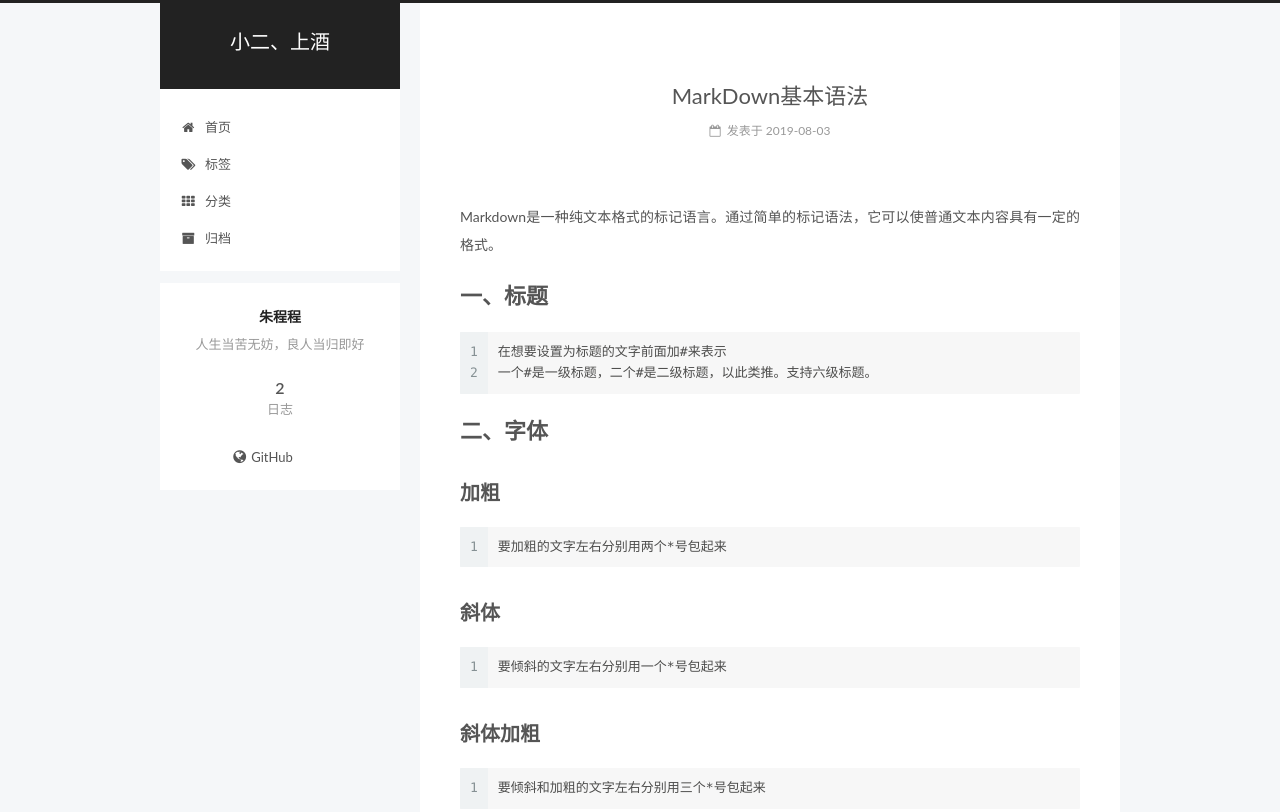
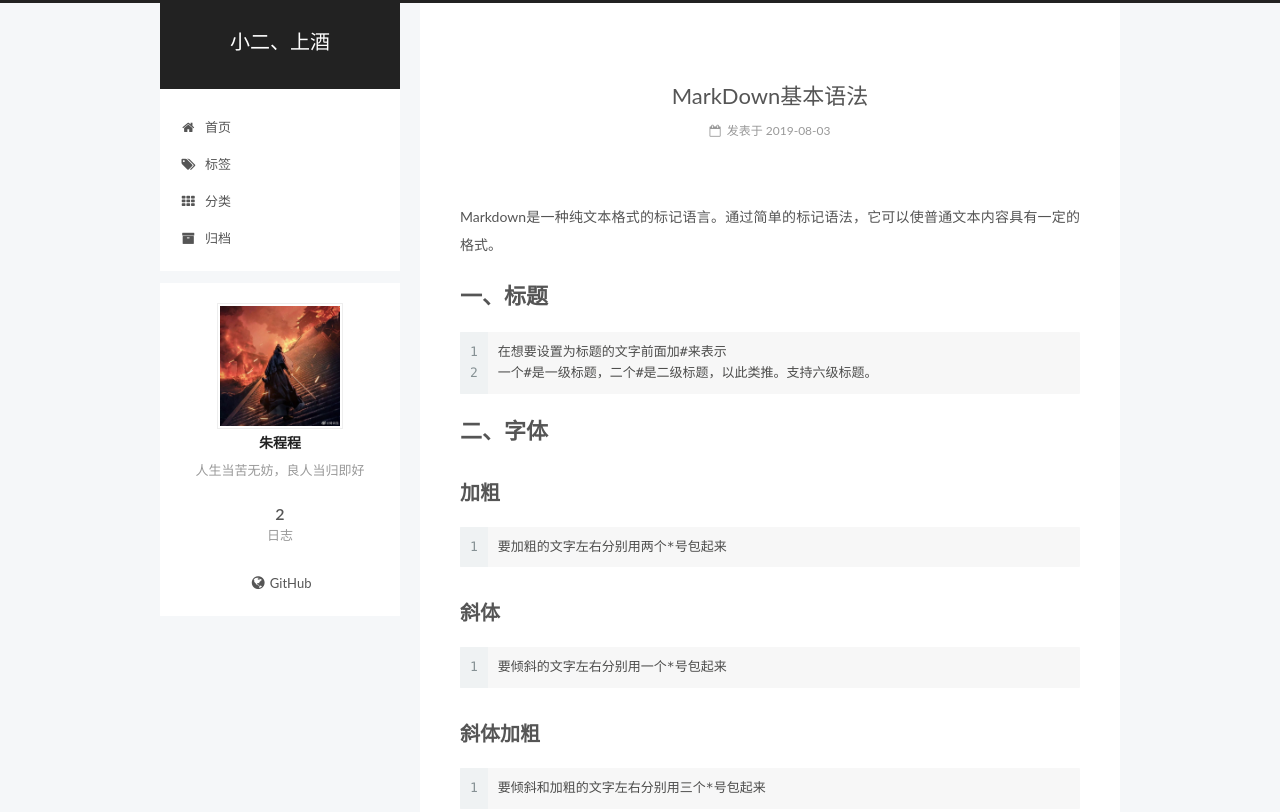
Before and after one commit to devil-chengcheng/devil-chengcheng.github.io, a plain HTML site: page index.html in a window 1280 px wide. Shown: the top 812 px of the page. Drawn offline with Linux system fonts and the light colour scheme.

Commit message:
Site updated: 2019-12-06 23:35:13

```diff
--- a/css/main.css
+++ b/css/main.css
@@ -1823,7 +1823,10 @@ pre .javascript .function {
   width: 4px;
   height: 4px;
   border-radius: 50%;
-  background: #88ac2f;
+  background: #140ff6;
+}
+.links-of-author-item {
+  text-align: center;
 }
 .links-of-blogroll {
   font-size: 13px;
--- a/index.html
+++ b/index.html
@@ -257,7 +257,7 @@
     <span hidden itemprop="author" itemscope itemtype="http://schema.org/Person">
       <meta itemprop="name" content="朱程程">
       <meta itemprop="description" content>
-      <meta itemprop="image" content="/images/avatar.gif">
+      <meta itemprop="image" content="/images/first.jpg">
     </span>
 
     <span hidden itemprop="publisher" itemscope itemtype="http://schema.org/Organization">
@@ -416,7 +416,7 @@
     <span hidden itemprop="author" itemscope itemtype="http://schema.org/Person">
       <meta itemprop="name" content="朱程程">
       <meta itemprop="description" content>
-      <meta itemprop="image" content="/images/avatar.gif">
+      <meta itemprop="image" content="/images/first.jpg">
     </span>
 
     <span hidden itemprop="publisher" itemscope itemtype="http://schema.org/Organization">
@@ -566,6 +566,8 @@
       <section class="site-overview-wrap sidebar-panel sidebar-panel-active">
         <div class="site-overview">
           <div class="site-author motion-element" itemprop="author" itemscope itemtype="http://schema.org/Person">
+
+              <img class="site-author-image" itemprop="image" src="/images/first.jpg" alt="朱程程">
 
               <p class="site-author-name" itemprop="name">朱程程</p>
               <p class="site-description motion-element" itemprop="description">人生当苦无妨，良人当归即好</p>
```
Also changed, not shown: 2019/07/21/hello-world/index.html (+3 -1 lines), 2019/08/03/test/index.html (+3 -1 lines), archives/2019/07/index.html (+2 -0 lines), archives/2019/08/index.html (+2 -0 lines), archives/2019/index.html (+2 -0 lines), archives/index.html (+2 -0 lines), categories/index.html (+2 -0 lines), images/first.jpg (added), images/second.png (added), images/雪中.jpeg (added).
